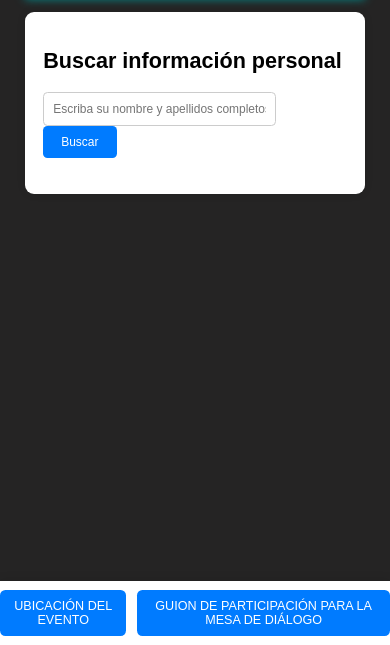
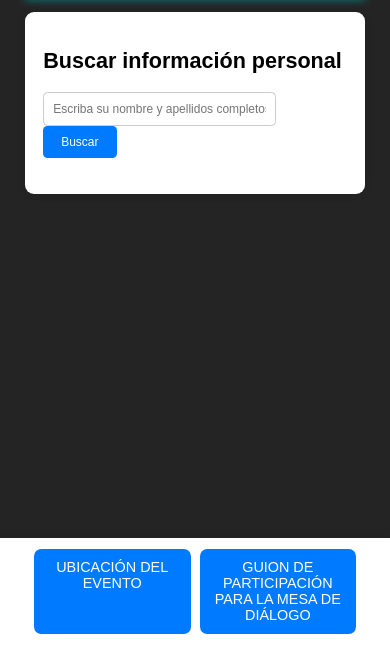
Before and after one commit to sonrisa-fan/sonrisa-fan.github.io, a plain HTML site: page index.html in a window 390 px wide. Shown: the part 199-844 px from the top of the page. Drawn offline with Linux system fonts and the light colour scheme.

Commit message:
Update estilos.css
Volvemos con los botones abajo para la visualización en mobiles para que no se pierdan

```diff
--- a/estilos.css
+++ b/estilos.css
@@ -111,39 +111,34 @@ button:hover {
 .fixed-footer-button:hover {
   background-color: #0056b3;
 }
-
-/* Contenedor de botones fijos */
 .fixed-footer-container {
   position: fixed;
   bottom: 0;
   left: 0;
-  width: 100%;
-  padding: 10px 0;
+  right: 0;
   background-color: #ffffff;
   display: flex;
   justify-content: center;
-  gap: 12px;
+  gap: 10px;
+  padding: 12px 10px;
   box-shadow: 0 -2px 10px rgba(0,0,0,0.1);
-  z-index: 999;
+  z-index: 9999;
 }
 
 /* Botones */
 .fixed-footer-button {
+  flex: 1;
+  max-width: 150px;
   background-color: #007bff;
   color: white;
-  padding: 12px 18px;
-  border-radius: 6px;
+  text-align: center;
+  padding: 12px;
+  border-radius: 8px;
   text-decoration: none;
   font-size: 16px;
-  min-width: 120px;
-  text-align: center;
 }
 
-/* Responsivo: botones se adaptan en pantallas pequeñas */
-@media (max-width: 480px) {
-  .fixed-footer-button {
-    font-size: 14px;
-    padding: 10px 12px;
-    min-width: 100px;
-  }
+/* Asegura que el contenido no quede oculto detrás del footer */
+body {
+  padding-bottom: 80px; /* altura similar a la del footer */
 }
```
